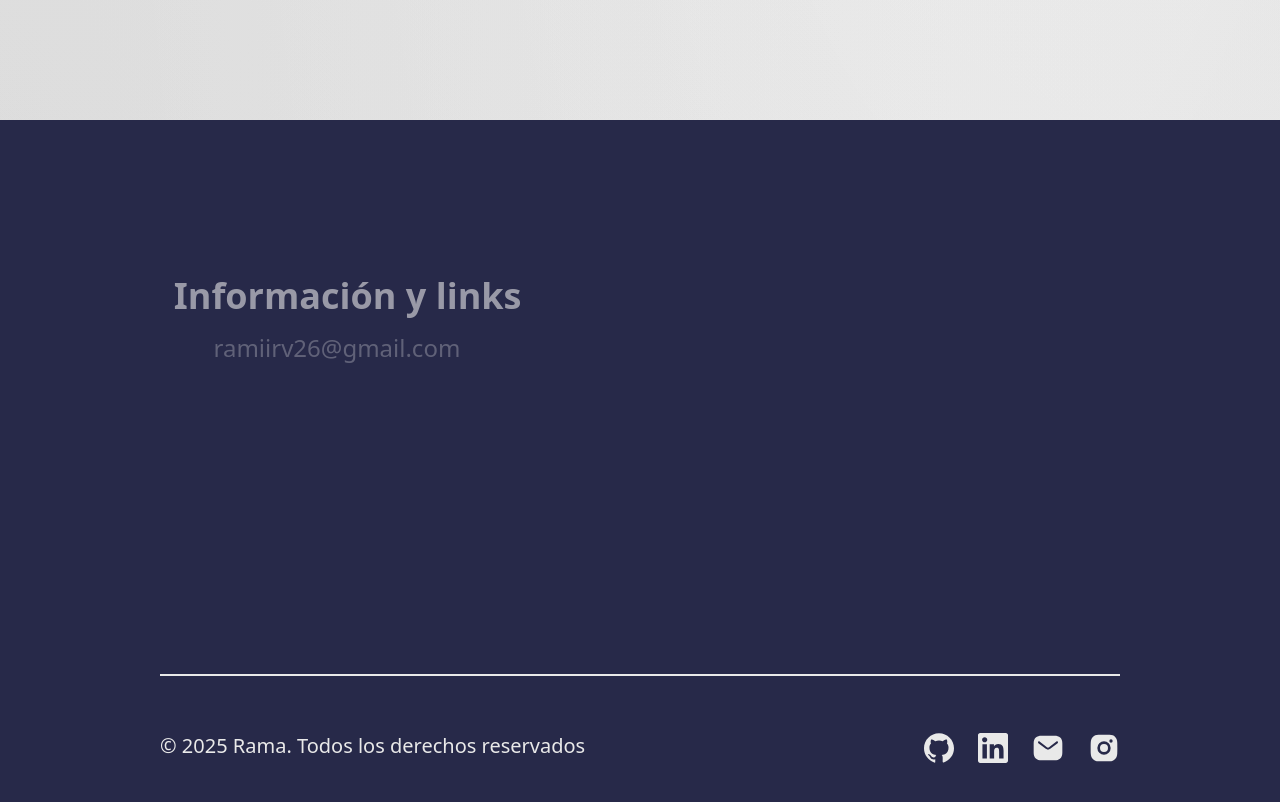
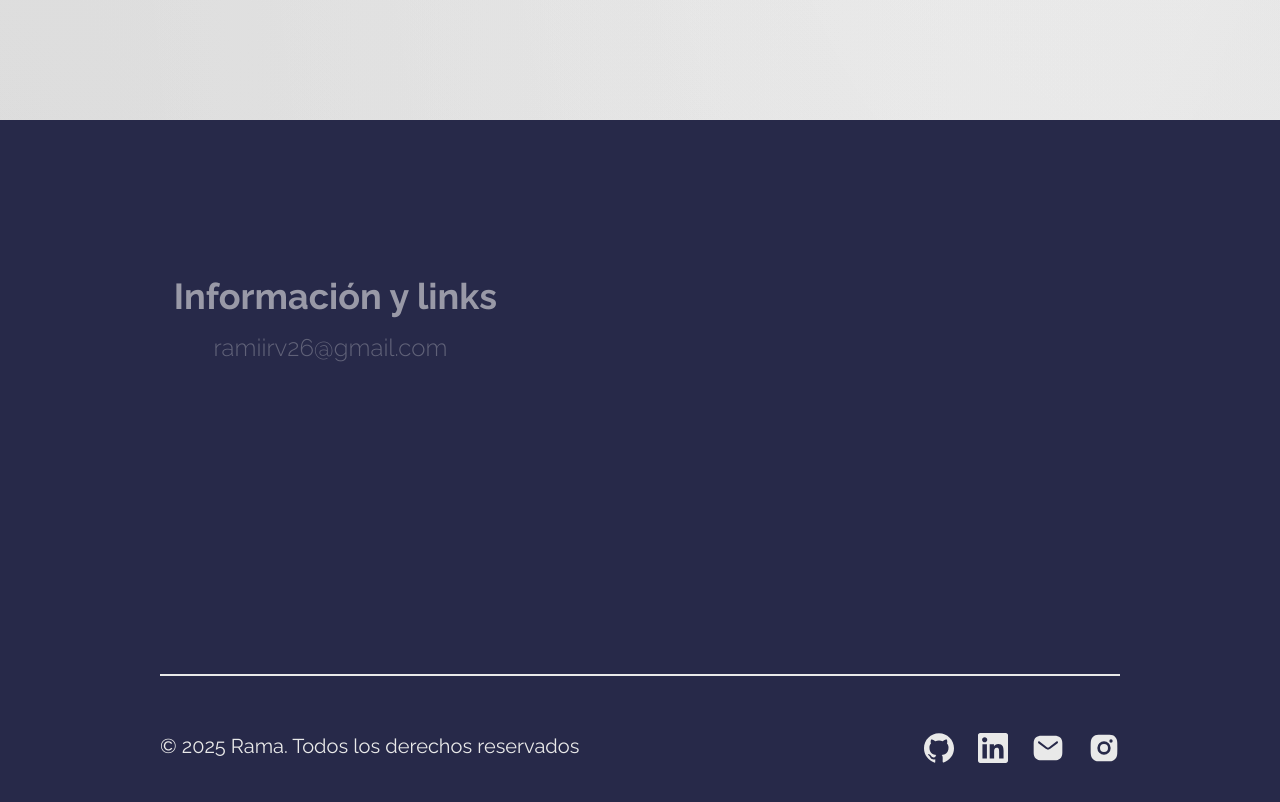
Before and after one commit to RRodriguezViegas/portfolio, a React (Vite) app: page / in a window 1280 px wide. Shown: the part 2680-3482 px from the top of the page. Built offline with nearby package versions, Linux system fonts and the light colour scheme; a web font is replaced by a local one.

Commit message:
ahora usamos raleway

```diff
--- a/src/components/Footer.jsx
+++ b/src/components/Footer.jsx
@@ -45,7 +45,7 @@ function Footer({ sections }) {
 
   return (
     <>
-      <div className="footer section h-screen flex flex-col justify-center">
+      <div className="footer section fonts h-screen flex flex-col justify-center">
         <section className="sm:border-b-2 border-[#e9e9e9] h-2/4 px-4 sm:px-0 w-full sm:w-3/4 self-center overflow-hidden">
           <h1 className="ft-appear text-4xl font-bold text-[#e9e9e9]">
             Información y links
```
